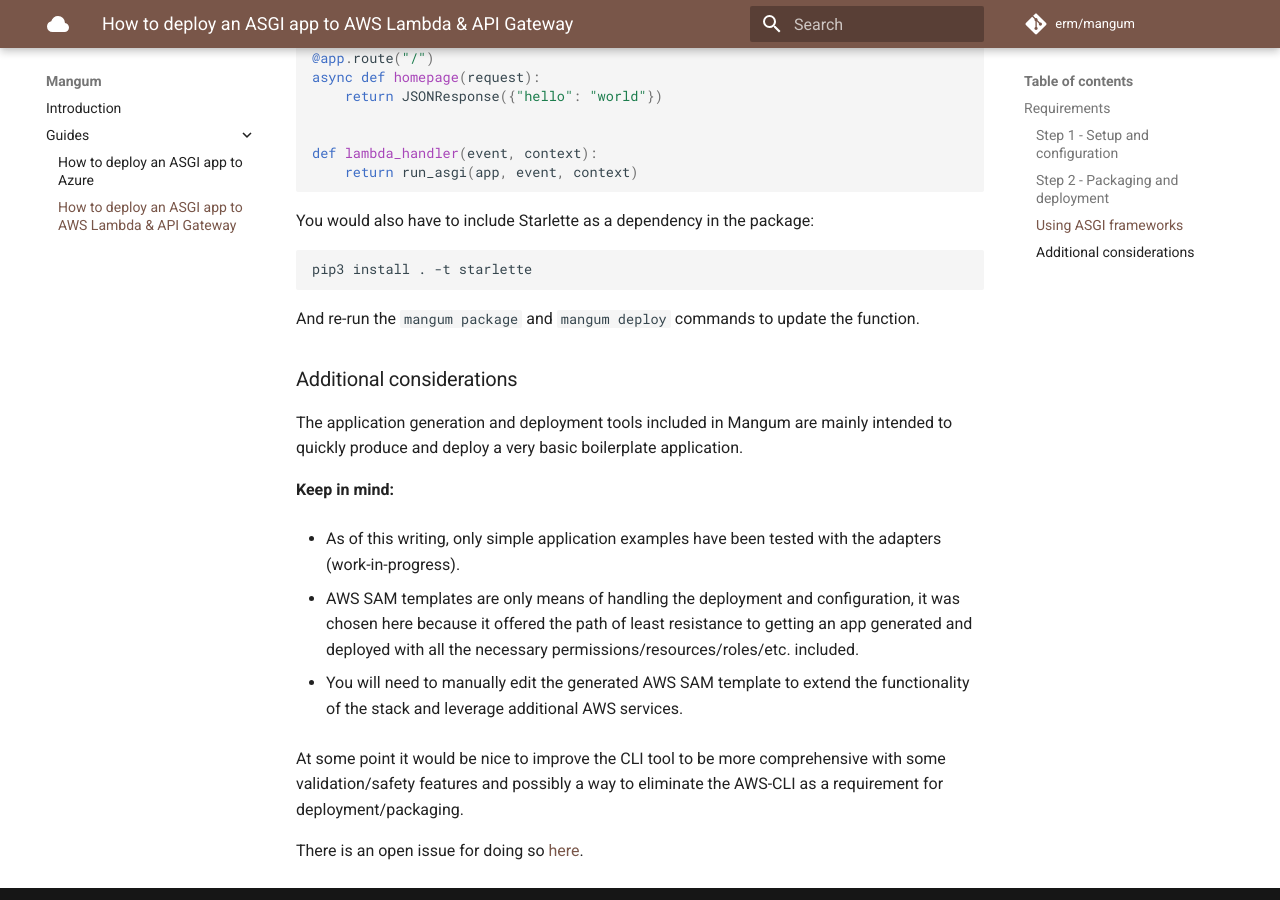
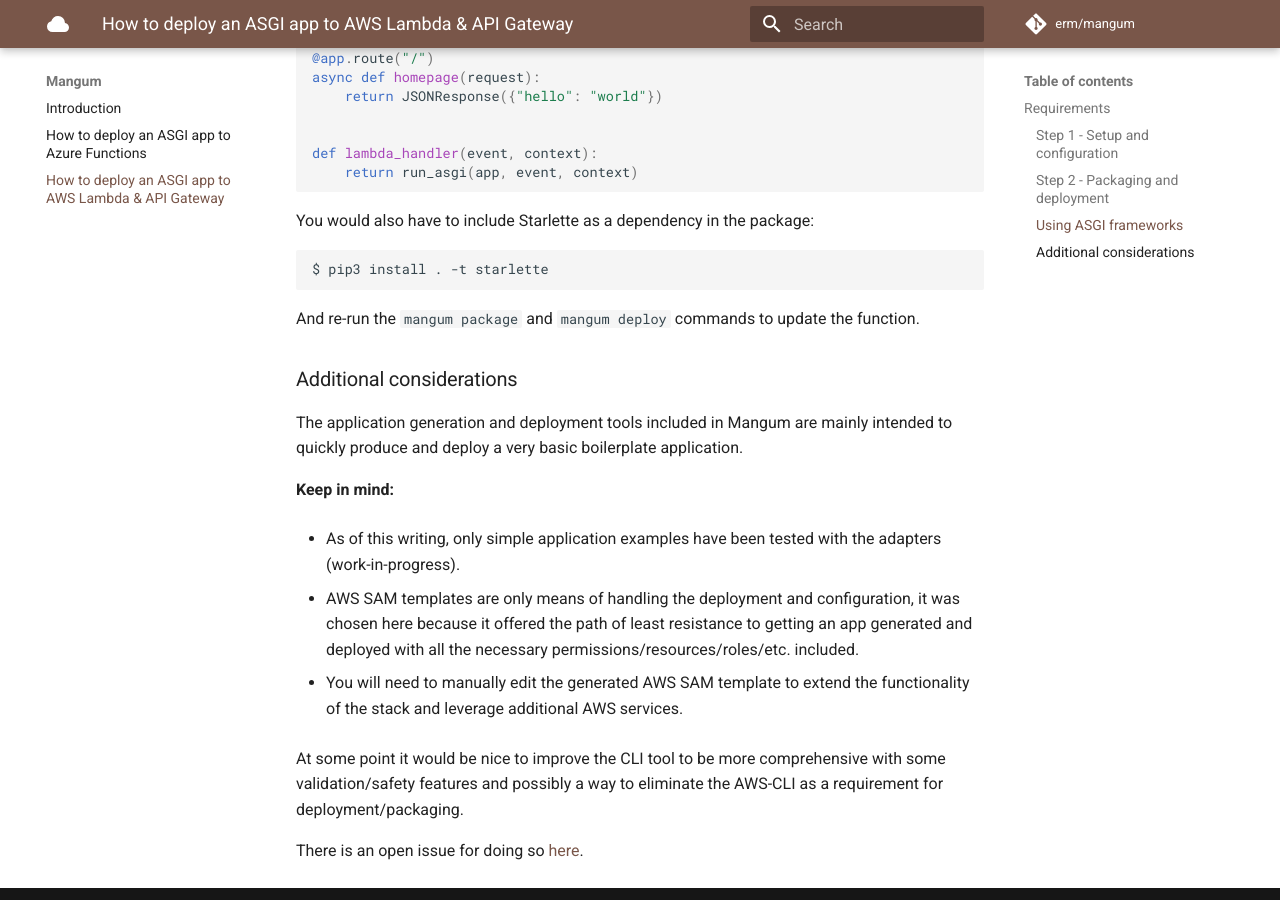
Before and after one commit to Kludex/mangum, an MkDocs documentation site: the page built from docs/aws-how-to.md, in a window 1280 px wide and 900 px high, scrolled down 2179 px. Built offline with MkDocs 1.6.1 and Material for MkDocs 9.7.7, drawn with Linux system fonts in a browser that asks for light colours; comment, search, counter and statistics services are not loaded.

Commit message:
Mkdocs, docs

````diff
--- a/docs/aws-how-to.md
+++ b/docs/aws-how-to.md
@@ -104,7 +104,7 @@
 You would also have to include Starlette as a dependency in the package:
 
 ```
-pip3 install . -t starlette
+$ pip3 install . -t starlette
 ```
 
 And re-run the `mangum package` and `mangum deploy` commands to update the function.
--- a/docs/azure-how-to.md
+++ b/docs/azure-how-to.md
@@ -1,4 +1,4 @@
-# How to deploy an ASGI app to Azure
+# How to deploy an ASGI app to Azure Functions
 
 This guide will explain how to deploy a basic [ASGI](https://asgi.readthedocs.io/en/latest/) application to Azure Functions. There is also an [official guide](https://docs.microsoft.com/en-us/azure/azure-functions/functions-create-first-function-python) that explains much of the same information.
 
--- a/mkdocs.yml
+++ b/mkdocs.yml
@@ -16,9 +16,8 @@
 
 nav:
     - Introduction: 'index.md'
-    - Guides:
-      - 'azure-how-to.md'
-      - 'aws-how-to.md'
+    - 'azure-how-to.md'
+    - 'aws-how-to.md'
 
 markdown_extensions:
   - markdown.extensions.codehilite:
````
Also changed, not shown: docs/index.md (+0 -1 lines).
